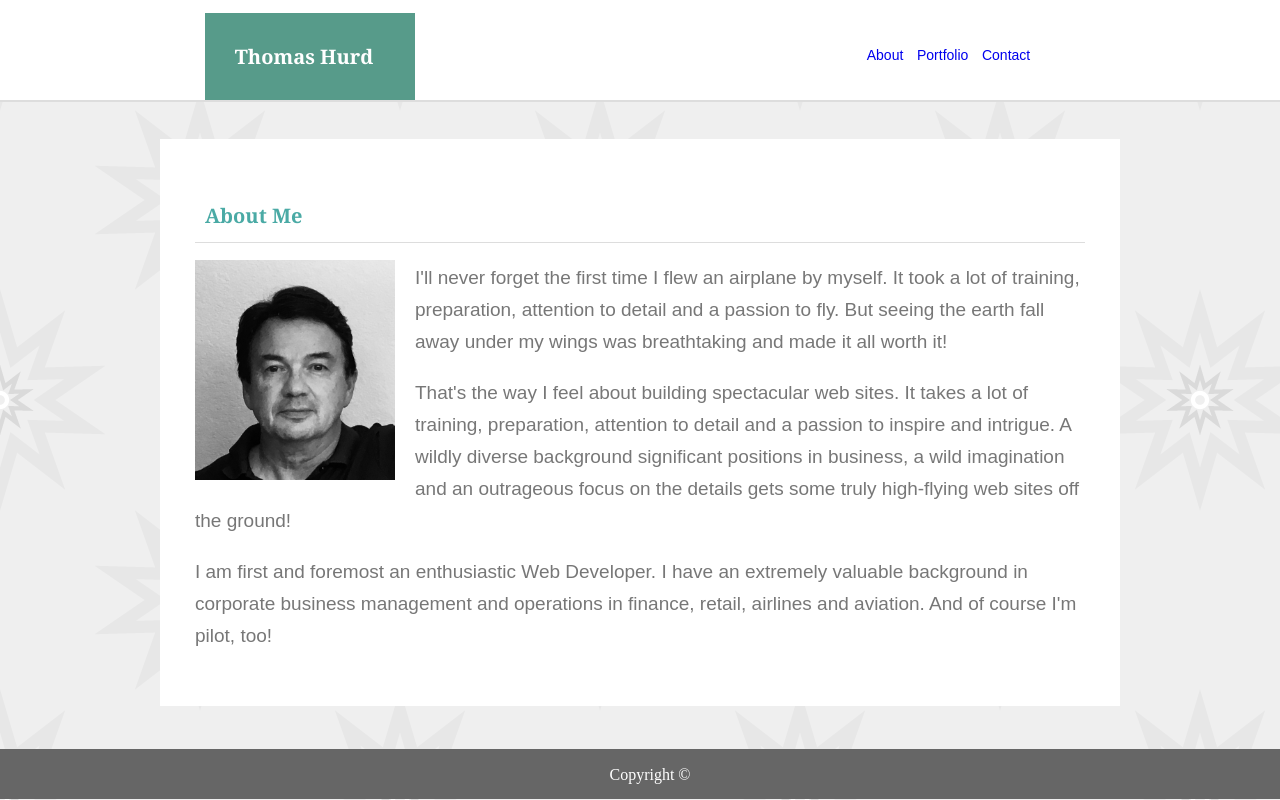
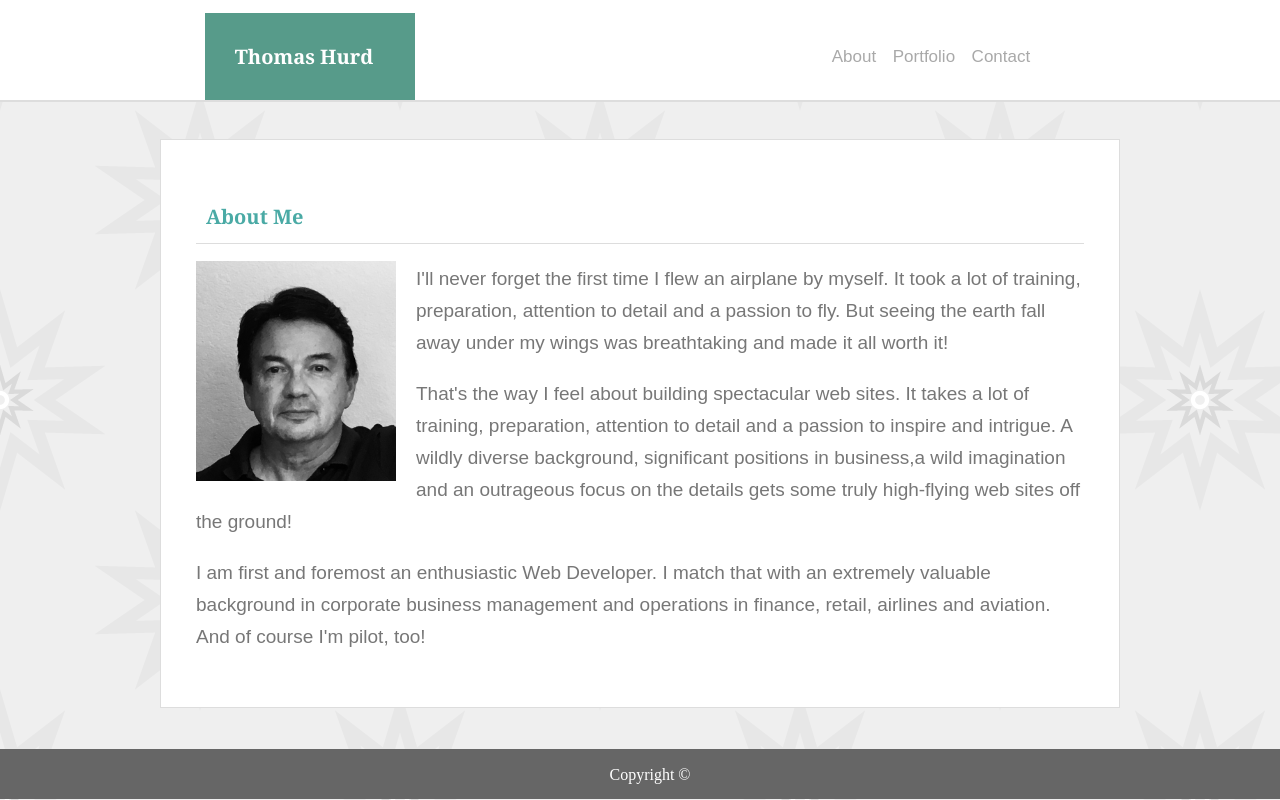
Before and after one commit to tomkent321/Basic-Portfolio, a plain HTML site: page index.html in a window 1280 px wide. Drawn offline with Linux system fonts and the light colour scheme.

Commit message:
clean up code

```diff
--- a/assets/css/style.css
+++ b/assets/css/style.css
@@ -100,22 +100,26 @@ h2 {
 
 #nav-first {
     float: right;
-    font-size: 14px;
+    font-size: 25px;
     font-family: Georgia, Times, "Times New Roman", serif;
     padding: 45px;
     word-spacing: 10px;
     text-decoration: none;
     margin-right: 16%;
+    line-height: 15px;
 
 }
 
+
 #nav-first a {
-    font-size: 14px;
+    font-size: 17px;
     font-family: 'Arial', 'Helvetica Neue', Helvetica, sans-serif;
     word-spacing: 10px;
     text-decoration: none;
 
 }
+
+
 
 
 .hero {
@@ -126,6 +130,7 @@ h2 {
     font-size: 19px;
     line-height: 32px;
     color: #777777;
+    border: 1px #dddddd solid;
 }
 
 .hero-2 {
@@ -269,4 +274,33 @@ input[type=submit]:hover {
     margin-bottom: 10px;
 
 }
-/* may want to make classes for these if there are other lists */
+
+a {
+    color: darkgrey;
+}
+
+
+a:active {
+    color: rgb(139, 59, 34);
+    font-weight: bolder;
+}
+
+a:visited {
+    color: rgb(34, 106, 139);
+    font-weight: 400;
+    text-decoration: underline;
+
+}
+
+a:hover {
+    color: rgb(34, 139, 74);
+    font-weight: bolder;
+}
+
+
+
+/* Tip: The :hover selector can be used on all elements, not only on links.
+
+Tip: Use the :link selector to style links to unvisited pages, the :visited selector to style links to visited pages, and the :active selector to style the active link.
+
+Note: :hover MUST come after :link and :visited (if they are present) in the CSS definition, in order to be effective! */
--- a/index.html
+++ b/index.html
@@ -13,25 +13,24 @@
 <body>
 
 
-
-    <!-- Header and Nav Links -->
-
-
     <div class="clearfix">
-
 
         <header>
 
             <div id="container-nav">
-            <h1 >Thomas Hurd</h1>
+
+                <h1>Thomas Hurd</h1>
 
                 <div id="nav-first">
                     <a href="index.html">About</a>
                     <a href="portfolio.html">Portfolio</a>
                     <a href="contact.html">Contact</a>
                 </div>
+
             </div>
+
         </header>
+
     </div>
 
 
@@ -43,23 +42,24 @@
 
                 <img id="main-pic" src="assets/images/face2.jpg" alt="Picture of Tom" style="width:200px;height:220px;">
 
-        <p>I'll never forget the first time I flew an airplane by myself. It took a lot of    training, preparation, attention to detail
-            and a passion to fly. But seeing the earth fall away under my wings was breathtaking and made it all worth it!</p>
+                <p>I'll never forget the first time I flew an airplane by myself. It took a lot of training, preparation, attention to detail and a passion to fly. But seeing the earth fall away under my wings was breathtaking and made it all worth it!</p>
 
-            <p>That's the way I feel about building spectacular web sites. It takes a lot of training, preparation, attention to detail
-            and a passion to inspire and intrigue. A wildly diverse background significant positions in business, a wild imagination and
-            an outrageous focus on the details gets some truly high-flying web sites off the ground!</p>
+                <p>That's the way I feel about building spectacular web sites. It takes a lot of training, preparation, attention to detail and a passion to inspire and intrigue. A wildly diverse background, significant positions in business,a wild imagination and an outrageous focus on the details gets some truly high-flying web sites off the ground!</p>
 
-            <p>I am first and foremost an enthusiastic Web Developer. I have an extremely valuable background in corporate business management and operations in finance, retail, airlines and aviation. And of course I'm pilot, too!</p>
+                <p>I am first and foremost an enthusiastic Web Developer. I match that with an extremely valuable background in corporate business management and operations in finance, retail, airlines and aviation. And of course I'm pilot, too!</p>
 
             </section>
 
         </div>
 
     <footer class="footer">
-        <p class="footer-text"><span>Copyright &copy;</span></p>
+        <p class="footer-text">
+            <span>Copyright &copy;</span>
+        </p>
     </footer>
+
 </div>
+
 </body>
 
 </html>
```
Also changed, not shown: contact.html (+7 -9 lines), portfolio.html (+7 -11 lines). Lines whose indentation alone changed are shown as unchanged.
